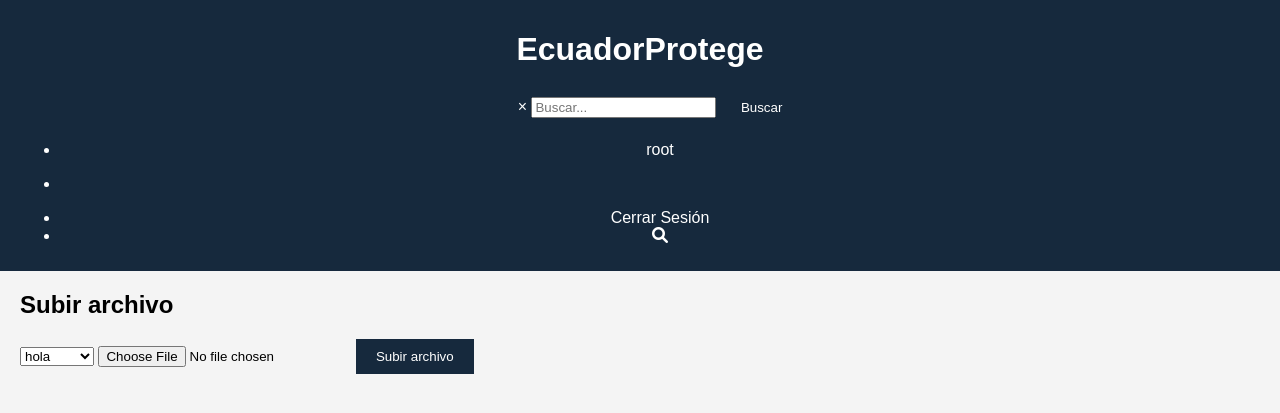
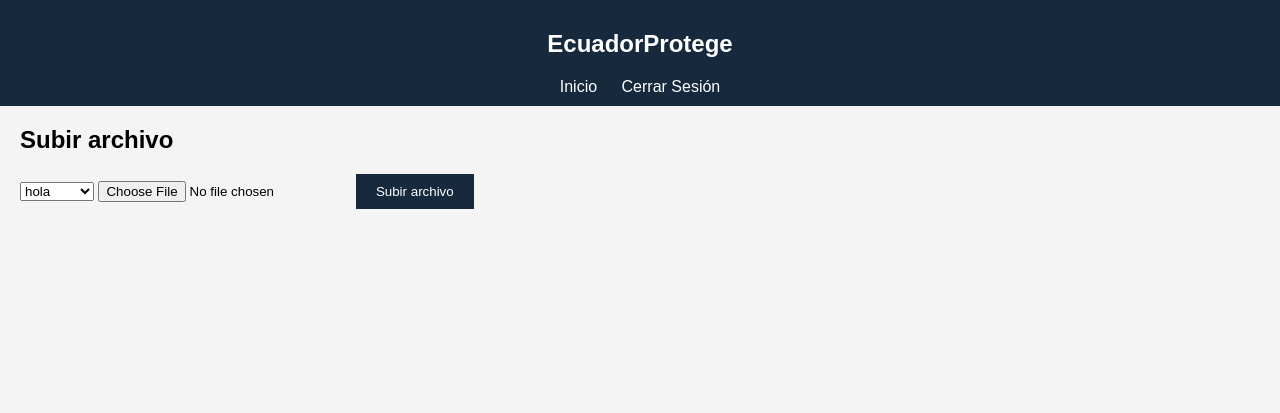
Before and after one commit to cmismael07/content_management, a PHP site: page /upload_file.php in a window 1280 px wide. Shown: the top 413 px of the page. Run offline with PHP 8.4, Linux system fonts and the light colour scheme; a user stored in the database is signed in; data comes from the database, SQL or seed files in the repository; data that the repository does not hold is empty.

Commit message:
Add files via upload

```diff
--- a/content_management/create_folder.php
+++ b/content_management/create_folder.php
@@ -3,6 +3,8 @@
 <?php
 include 'db.php';
 session_start();
+$success_message = "";
+$error_message = "";
 
 if (!isset($_SESSION['user_id'])) {
     header("Location: login.php");
@@ -16,9 +18,9 @@ if ($_SERVER['REQUEST_METHOD'] == 'POST') {
     $sql = "INSERT INTO folders (name, user_id, last_modified, modified_by) VALUES ('$folder_name', '$user_id', NOW(), '$user_id')";
 
     if ($conn->query($sql) === TRUE) {
-        echo "Carpeta creada exitosamente";
+        $success_message = "Carpeta creada exitosamente";
     } else {
-        echo "Error: " . $sql . "<br>" . $conn->error;
+        $error_message =  "Error: " . $sql . "<br>" . $conn->error;
     }
 }
 ?>
--- /dev/null
+++ b/content_management/css/folder_management.css
@@ -0,0 +1,29 @@
+/* Estilos para la gestión de carpetas */
+.folder-management .folder, .folder-management .file {
+    padding: 10px;
+    margin: 5px 0;
+    cursor: pointer;
+    border: 1px solid #ccc;
+    background-color: #f9f9f9;
+    border-radius: 5px;
+    display: inline-block; /* Para que se muestren en fila */
+}
+
+.folder-management .folder {
+    font-weight: bold;
+    background-color: #e0e0e0;
+}
+
+.folder-management .folder-contents {
+    display: none;
+    padding-left: 20px;
+}
+
+.folder-management .folder.open + .folder-contents {
+    display: block;
+}
+
+.folder-management .file {
+    background-color: #fff;
+    display: block; /* Para que se muestren uno debajo del otro */
+}
--- a/content_management/css/styles.css
+++ b/content_management/css/styles.css
@@ -29,6 +29,22 @@ nav a:hover {
 .container {
     margin: 20px;
 }
+/* Asegúrate de tener estilos adecuados para los botones */
+button {
+    padding: 10px 20px;
+    margin: 10px 5px;
+    font-size: 16px;
+    border: none;
+    background-color: #007bff;
+    color: #fff;
+    cursor: pointer;
+    border-radius: 5px;
+}
+
+button:active {
+    background-color: #004494;
+}
+
 
 button, input[type="submit"] {
     background-color: #16293d;
--- a/content_management/dashboard.php
+++ b/content_management/dashboard.php
@@ -58,7 +58,7 @@ $role = $_SESSION['role'];
             $sql_files = "SELECT files.*, users.username AS modified_by FROM files JOIN users ON files.modified_by = users.id WHERE files.folder_id = '$folder_id'";
             $result_files = $conn->query($sql_files);
 
-            if ($result_files->num_rows > 0) {
+           /* if ($result_files->num_rows > 0) {
                 while ($file = $result_files->fetch_assoc()) {
                     echo "<div class='file'>";
                     echo "<div class='details'>";
@@ -73,7 +73,7 @@ $role = $_SESSION['role'];
                 }
             } else {
                 echo "<p>No hay archivos en esta carpeta.</p>";
-            }
+            }*/
         }
     } else {
         echo "<p>No se encontraron carpetas.</p>";
--- a/content_management/header.php
+++ b/content_management/header.php
@@ -1,4 +1,8 @@
 <!-- header.php -->
+<?php
+$success_message = "";
+$error_message = "";
+?>
 
 <!DOCTYPE html>
 <html lang="es">
@@ -8,34 +12,42 @@
     <link rel="stylesheet" href="css/styles.css">
     <link rel="stylesheet" href="css/topbar.css">
     <link rel="stylesheet" href="css/button.css">
+    <link rel="stylesheet" href="css/folder_management.css">
     <link rel="stylesheet" href="https://cdnjs.cloudflare.com/ajax/libs/font-awesome/6.0.0-beta3/css/all.min.css">
     <title>EcuadorProtege</title>
 </head>
 <body>
 
 <header>
-<div class="navbar">
+<nav class="navbar">
             <h1>EcuadorProtege</h1>
         <button class="menu-button" onclick="toggleMenu()">☰</button>
         <div class="nav-items-right">
 
-        <ul class="navbar-navi">
         <div id="search-mod" class="mod">
-    <div class="modal-content">
+    <!--div class="modal-content">
         <span class="close-btn">&times;</span>
+        <a href="#" id="search-icon"><i class="fas fa-search"></i></a>
         <input type="text" id="search-input" placeholder="Buscar...">
         <button id="search-btn">Buscar</button>
-    </div>
+    </div-->
 </div>
-            <li class="nav-item"><p><?php echo htmlspecialchars($username); ?></p></li>
-            <li class="nav-item"><p><?php echo htmlspecialchars($role); ?></p></li>
-            <li class="nav-item"><a href="logout.php" class="nav-link">Cerrar Sesión</a></li>
-            <li class="nav-item"><a href="#" id="search-icon"><i class="fas fa-search"></i></a></li>
+           <!--p><--?php echo htmlspecialchars($role); ?></p-->
+           <a href="dashboard.php" class="nav-link">Inicio</a>
+           <a href="logout.php" class="nav-link">Cerrar Sesión</a>
 
-        </ul>
         </div>
 
-</div>
+</nav>
 </header>
+<?php if ($success_message || $error_message): ?>
+        <div id="modal" class="modal">
+            <div class="modal-content">
+                <span class="close">&times;</span>
+                <p><?php echo $success_message ?: $error_message; ?></p>
+            </div>
+        </div>
+    <?php endif; ?>
+<script src="js/create.js"></script>
 </body>
 </html>
--- /dev/null
+++ b/content_management/index.php
@@ -0,0 +1,4 @@
+<?php
+header("Location: login.php");
+exit();
+?>
--- /dev/null
+++ b/content_management/js/create.js
@@ -0,0 +1,18 @@
+document.addEventListener('DOMContentLoaded', (event) => {
+    var modal = document.getElementById("modal");
+    var span = document.getElementsByClassName("close")[0];
+
+    if (modal) {
+        modal.style.display = "block";
+
+        span.onclick = function() {
+            modal.style.display = "none";
+        }
+
+        window.onclick = function(event) {
+            if (event.target == modal) {
+                modal.style.display = "none";
+            }
+        }
+    }
+});
--- a/content_management/register.php
+++ b/content_management/register.php
@@ -1,6 +1,8 @@
 <?php
 include 'db.php';
 session_start();
+$success_message = "";
+$error_message = "";
 
 if ($_SESSION['role'] != 'admin' && $_SESSION['role'] != 'admin_cliente') {
     header("Location: login.php");
@@ -15,9 +17,9 @@ if ($_SERVER['REQUEST_METHOD'] == 'POST') {
     $sql = "INSERT INTO users (username, password, role) VALUES ('$username', '$password', '$role')";
 
     if ($conn->query($sql) === TRUE) {
-        echo "Nuevo usuario creado exitosamente";
+        $success_message = "Nuevo usuario creado exitosamente";
     } else {
-        echo "Error: " . $sql . "<br>" . $conn->error;
+        $error_message = "Error: " . $sql . "<br>" . $conn->error;
     }
 }
 ?>
```
Also changed, not shown: content_management/js/folder_management.js (added, +17 -0 lines), 1 other file.
